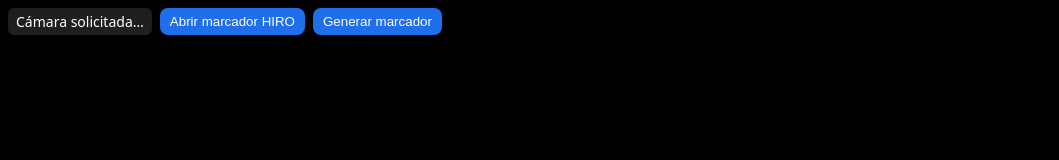
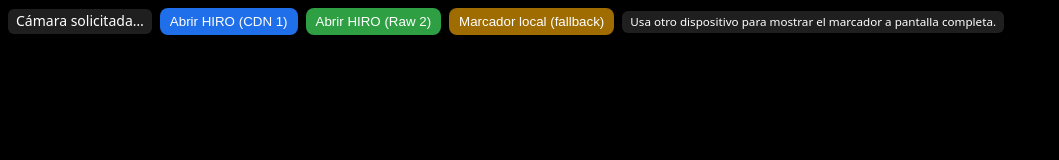
Before and after one commit to Nidname/webar-dashboard, a plain HTML site: page index.html in a window 1280 px wide. Shown: the whole page, without its empty margins (0-1059 px from the left). Drawn offline with Linux system fonts and the light colour scheme.

Commit message:
Add files via upload

```diff
--- a/index.html
+++ b/index.html
@@ -3,49 +3,82 @@
 <head>
 <meta charset="utf-8"/>
 <meta name="viewport" content="width=device-width, initial-scale=1"/>
-<title>AR.js Hiro — Test reforzado</title>
+<title>AR.js Hiro — Test con enlaces robustos</title>
 
-<script src="https://aframe.io/releases/1.5.0/aframe.min.js?v=20250814"></script>
-<script src="https://cdn.jsdelivr.net/gh/AR-js-org/AR.js@3.4.5/aframe/build/aframe-ar.js?v=20250814"></script>
+<!-- A-Frame + AR.js -->
+<script src="https://aframe.io/releases/1.5.0/aframe.min.js?v=1"></script>
+<script src="https://cdn.jsdelivr.net/gh/AR-js-org/AR.js@3.4.5/aframe/build/aframe-ar.js?v=1"></script>
 
 <style>
   html,body{margin:0;overflow:hidden;background:#000}
-  .hud{position:fixed;left:0;top:0;right:0;display:flex;gap:8px;align-items:center;
-    padding:8px;background:rgba(0,0,0,.35);color:#fff;font:14px system-ui,sans-serif;z-index:9;pointer-events:none}
-  .btn{pointer-events:auto;background:#1f6feb;border:0;color:#fff;border-radius:8px;padding:6px 10px}
+  .hud{
+    position:fixed;left:0;top:0;right:0;display:flex;flex-wrap:wrap;gap:8px;align-items:center;
+    padding:8px;background:rgba(0,0,0,.35);color:#fff;font:14px/1.2 system-ui,sans-serif;z-index:9
+  }
+  .btn{background:#1f6feb;border:0;color:#fff;border-radius:8px;padding:6px 10px}
+  .btn.alt{background:#2ea043}
+  .btn.warn{background:#9e6c00}
   .status{padding:4px 8px;border-radius:6px;background:rgba(255,255,255,.12)}
 </style>
 </head>
 <body>
   <div class="hud">
     <span class="status" id="status">Cargando…</span>
-    <button class="btn" onclick="window.open('https://commons.wikimedia.org/wiki/File:Hiro_marker_ARjs.png','_blank')">Abrir marcador HIRO</button>
-    <button class="btn" onclick="window.open('https://jeromeetienne.github.io/AR.js/three.js/examples/marker-training/examples/generator.html','_blank')">Generar marcador</button>
+    <button class="btn" onclick="window.open('https://cdn.jsdelivr.net/gh/AR-js-org/AR.js@3.4.5/three.js/data/images/HIRO.jpg','_blank')">Abrir HIRO (CDN 1)</button>
+    <button class="btn alt" onclick="window.open('https://raw.githubusercontent.com/AR-js-org/AR.js/3.4.5/three.js/data/images/HIRO.jpg','_blank')">Abrir HIRO (Raw 2)</button>
+    <button class="btn warn" onclick="openLocalMarker()">Marcador local (fallback)</button>
+    <small class="status">Usa otro dispositivo para mostrar el marcador a pantalla completa.</small>
   </div>
 
-  <a-scene embedded vr-mode-ui="enabled:false"
+  <a-scene
+    embedded
+    vr-mode-ui="enabled:false"
     renderer="antialias:true; alpha:true; precision:mediump"
-    arjs="sourceType: webcam; facingMode: environment; detectionMode: mono; trackingMethod: best; debugUIEnabled: true; sourceWidth:1280; sourceHeight:720; displayWidth:1280; displayHeight:720;">
+    arjs="sourceType: webcam; facingMode: environment; detectionMode: mono; trackingMethod: best; debugUIEnabled: true; sourceWidth:1280; sourceHeight:720; displayWidth:1280; displayHeight:720;"
+  >
+    <!-- Marcador preset 'hiro' -->
     <a-marker preset="hiro" emitevents="true" id="marker">
       <a-box position="0 0.5 0" rotation="0 45 0" color="#FF5A5F"></a-box>
       <a-sphere position="0 1.2 0" radius="0.15" color="#4CAF50"></a-sphere>
       <a-text value="HIRO OK" position="-0.5 0 0.1" rotation="-90 0 0" color="#FFFFFF"></a-text>
-      <a-plane position="0 0 0" rotation="-90 0 0" width="1.6" height="1.6" color="#222" opacity="0.2"></a-plane>
     </a-marker>
+
     <a-entity camera></a-entity>
   </a-scene>
 
 <script>
+  // Estado visible
   const $status = document.getElementById('status');
-  const marker = document.getElementById('marker');
+  function setStatus(t){ $status.textContent = t; }
 
-  function setStatus(t){ $status.textContent = t; }
   document.addEventListener('DOMContentLoaded', () => setStatus('Cámara solicitada…'));
   const scene = document.querySelector('a-scene');
   if (scene.hasLoaded) setStatus('Cámara lista. Apunta al marcador HIRO.');
   else scene.addEventListener('loaded', () => setStatus('Cámara lista. Apunta al marcador HIRO.'));
+
+  const marker = document.getElementById('marker');
   marker.addEventListener('markerFound', () => setStatus('✅ Marcador detectado (HIRO)'));
   marker.addEventListener('markerLost',  () => setStatus('🔎 Buscando marcador HIRO…'));
+
+  // Fallback local: página simple que dibuja un "HIRO" estilizado en blanco/negro
+  // (No es el patrón oficial .patt, pero suele funcionar como referencia visual para probar detección).
+  function openLocalMarker() {
+    const win = window.open('', '_blank');
+    win.document.write(`
+      <!DOCTYPE html><html><head><meta charset="utf-8"/>
+      <meta name="viewport" content="width=device-width, initial-scale=1"/>
+      <title>Marcador HIRO (local)</title>
+      <style>
+        html,body{margin:0;height:100%;background:#fff;display:flex;align-items:center;justify-content:center}
+        .frame{width:min(90vmin,800px);height:min(90vmin,800px);background:#fff;display:grid;place-items:center;border:16px solid #000;}
+        .inner{width:80%;height:80%;background:#000;display:grid;place-items:center}
+        .glyph{width:60%;height:60%;background:#fff;clip-path: polygon(50% 0%, 61% 35%, 98% 35%, 68% 57%, 79% 91%, 50% 70%, 21% 91%, 32% 57%, 2% 35%, 39% 35%);}
+        /* Nota: esto NO es el patrón exacto oficial, pero sirve como marcador de alto contraste para prueba visual */
+      </style></head>
+      <body><div class="frame"><div class="inner"><div class="glyph"></div></div></div></body></html>
+    `);
+    win.document.close();
+  }
 </script>
 </body>
 </html>
```
